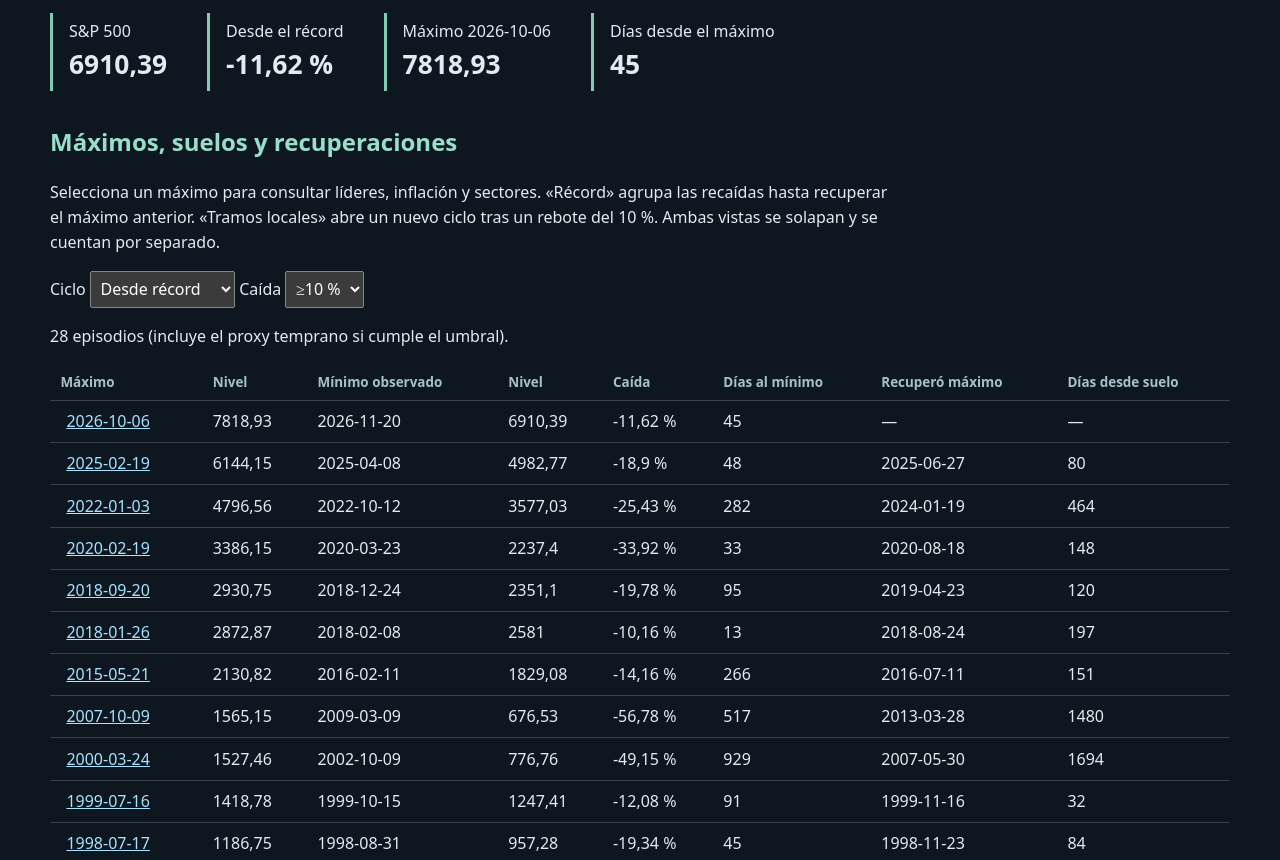
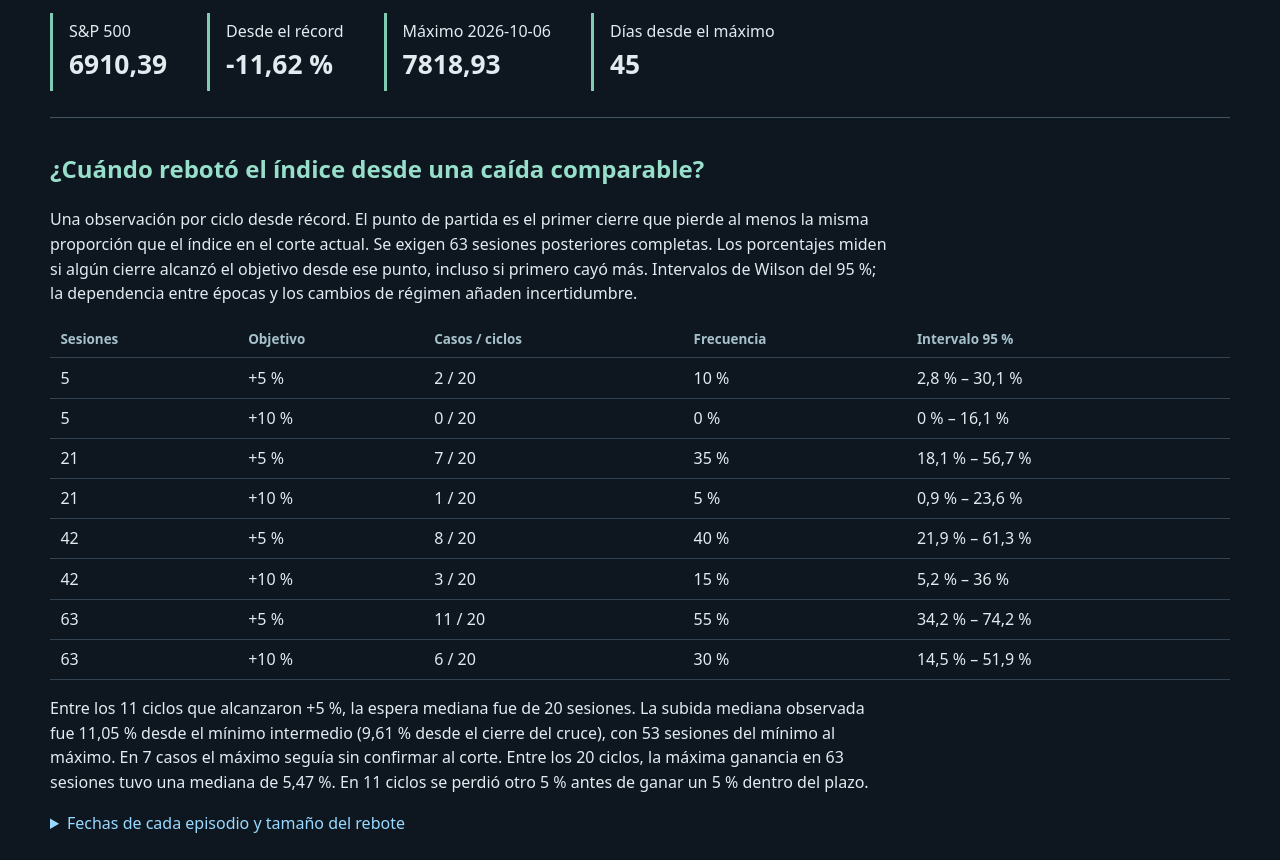
Before and after one commit to Usubillaga/InvestorAce-Tradingdesk, a plain HTML site: page dist/correction_study/index.html in a window 1280 px wide. Shown: the part 386-1246 px from the top of the page. Drawn offline with Linux system fonts and the light colour scheme.

Commit message:
Add bilingual historical rebound frequencies, dates and durations

```diff
--- a/dist/correction_study/index.html
+++ b/dist/correction_study/index.html
@@ -1,8 +1,11 @@
 <!doctype html><html lang="es"><meta charset="utf-8"><meta name="viewport" content="width=device-width, initial-scale=1"><title>Correcciones de EE. UU. desde 1925 · InvestorAce</title>
 <style>
 :root{color-scheme:dark;font:16px/1.55 system-ui;background:#0e1720;color:#e3eaf0}main{max-width:1180px;margin:auto;padding:2vw}h1{font-size:clamp(2rem,6vw,4.2rem);line-height:1.04;max-width:900px}h2{margin-top:2rem;color:#97dfcb}a,summary{color:#99d9ff}strong{color:#fff}.scroll{overflow:auto}table{border-collapse:collapse;width:100%;font-variant-numeric:tabular-nums}th,td{text-align:left;padding:.45rem .65rem;border-bottom:1px solid #334351}th{font-size:.84rem;color:#a6c1cb}p{max-width:92ch}select{font:inherit;padding:.35rem}summary{cursor:pointer}section{border-top:1px solid #415461;margin-top:1.6rem}button{color:#a6e3ff;cursor:pointer;background:transparent;border:0;text-decoration:underline;font:inherit}.cards{display:flex;flex-wrap:wrap;gap:1.5rem}.cards span{border-left:3px solid #80cbb2;padding:.4rem 1rem}.cards b{display:block;font-size:1.65rem}</style>
-<main><a href="../index.html">← Inicio</a><h1>Un siglo de correcciones en la bolsa estadounidense</h1><p id="status" role="status">Cargando las observaciones…</p>
+<main><a href="../index.html">← Inicio</a> · <a hreflang="en" href="en.html">English</a><h1>Un siglo de correcciones en la bolsa estadounidense</h1><p id="status" role="status">Cargando las observaciones…</p>
 <div id="content" hidden><div id="cards" class="cards"></div>
+<section id="rebound"><h2>¿Cuándo rebotó el índice desde una caída comparable?</h2>
+<p>Una observación por ciclo desde récord. El punto de partida es el primer cierre que pierde al menos la misma proporción que el índice en el corte actual. Se exigen 63 sesiones posteriores completas. Los porcentajes miden si algún cierre alcanzó el objetivo desde ese punto, incluso si primero cayó más. Intervalos de Wilson del 95 %; la dependencia entre épocas y los cambios de régimen añaden incertidumbre.</p>
+<div id="chances" class="scroll"></div><p id="estimate"></p><details><summary>Fechas de cada episodio y tamaño del rebote</summary><p>El tramo empieza en el menor cierre entre el cruce y el primer +5 %. Después de alcanzar +5 %, tomamos el máximo hasta el primer retroceso del 5 % desde el máximo de cierre posterior al cruce del objetivo, o hasta la sesión 63. Una confirmación pendiente indica que la ventana acabó antes de observar ese retroceso. Las fechas del mínimo y máximo solo se conocen retrospectivamente.</p><div id="paths" class="scroll"></div></details></section>
 <h2>Máximos, suelos y recuperaciones</h2>
 <p>Selecciona un máximo para consultar líderes, inflación y sectores. «Récord» agrupa las recaídas hasta recuperar el máximo anterior. «Tramos locales» abre un nuevo ciclo tras un rebote del 10 %. Ambas vistas se solapan y se cuentan por separado.</p>
 <label>Ciclo <select id="mode"><option value="récord">Desde récord</option><option value="local">Tramos locales</option></select></label> <label>Caída <select id="severity"><option value="10">≥10 %</option><option value="20">≥20 %</option><option value="30">≥30 %</option></select></label>
@@ -31,9 +34,20 @@ function show(j,r,focus){
  const sectors=Object.keys({...r.sector,...f[1]?.sectors,...f[2]?.sectors});if(sectors.length){const div=line(d,'div','');div.id='industry';div.className='scroll';table('industry',['Industria','Máximo → suelo','12 meses desde máximo','24 meses desde máximo'],sectors.map(s=>[s,pct(r.sector[s]),pct(f[1]?.sectors[s]),pct(f[2]?.sectors[s])]))}
  if(focus){d.focus();d.scrollIntoView({block:'start'})}
 }
-async function load(){const res=await fetch('results.json');if(!res.ok)throw Error();const j=await res.json();el('status').textContent='Cierre de '+j.asof+' · Estados Unidos · Modelo histórico v1';el('content').hidden=false;
+function renderRebounds(j){
+ const r=j.rebounds, en=document.documentElement.lang==='en';
+ const h=en?['Trading sessions','Target','Hits / cycles','Frequency','95% interval']:['Sesiones','Objetivo','Casos / ciclos','Frecuencia','Intervalo 95 %'];
+ table('chances',h,r.bands.map(b=>[b.h,'+'+pct(b.target),b.k+' / '+b.n,pct(100*b.k/b.n),b.ci.map(pct).join(' – ')]));
+ const text=en?
+ `Among the ${r.hit} cycles that reached +5%, the median wait was ${r.wait} sessions. The median observed rise was ${pct(r.size)} from the interim low (${pct(r.gain)} from the crossing close), over ${r.duration} sessions from low to peak. In ${r.censored} cases the peak was still unconfirmed at the cutoff. Across all ${r.events.length} cycles, the median best gain within 63 sessions was ${pct(r.maximum)}. In ${r.downside} cycles a further 5% loss came before a 5% gain within that window.`:
+ `Entre los ${r.hit} ciclos que alcanzaron +5 %, la espera mediana fue de ${r.wait} sesiones. La subida mediana observada fue ${pct(r.size)} desde el mínimo intermedio (${pct(r.gain)} desde el cierre del cruce), con ${r.duration} sesiones del mínimo al máximo. En ${r.censored} casos el máximo seguía sin confirmar al corte. Entre los ${r.events.length} ciclos, la máxima ganancia en 63 sesiones tuvo una mediana de ${pct(r.maximum)}. En ${r.downside} ciclos se perdió otro 5 % antes de ganar un 5 % dentro del plazo.`;
+ el('estimate').textContent=text;
+ table('paths',en?['Previous record','Crossing','First +5%','Interim low','Observed peak','Pullback confirmed','Low to peak','Sessions']:['Récord anterior','Cruce','Primer +5 %','Mínimo intermedio','Máximo observado','Retroceso confirmado','Mínimo a máximo','Sesiones'],r.events.map(e=>[e.previous,e.cross,e.first,e.start,e.peak,e.end,pct(e.rise),e.duration]));
+}
+async function load(){const res=await fetch('results.json');if(!res.ok)throw Error();const j=await res.json();const reboundResponse=await fetch('rebounds.json');if(!reboundResponse.ok)throw Error();j.rebounds=await reboundResponse.json();el('status').textContent='Cierre de '+j.asof+' · Estados Unidos · Modelo histórico v1';el('content').hidden=false;
  for(const [name,value] of [['S&P 500',num(j.last)],['Desde el récord',pct(j.dd)],['Máximo '+j.high[0],num(j.high[1])],['Días desde el máximo',j.days]]){const s=line(el('cards'),'span',name);line(s,'b',value)}
  function paint(){const rows=j.rows.filter(r=>r.mode===el('mode').value&&-r.dd>=+el('severity').value).reverse();el('count').textContent=rows.length+' episodios (incluye el proxy temprano si cumple el umbral).';table('list',['Máximo','Nivel','Mínimo observado','Nivel','Caída','Días al mínimo','Recuperó máximo','Días desde suelo'],rows.map(r=>{const b=document.createElement('button');b.textContent=r.peak;b.onclick=()=>show(j,r,true);return [b,num(r.top),r.low,num(r.bottom),pct(r.dd),r.days,r.recovery,num(days(r.low,r.recovery))]}));show(j,rows[0],false)}
+ renderRebounds(j);
  el('mode').onchange=el('severity').onchange=paint;paint();
  table('analogs',['Máximo anterior','Días al cruce','IPC rezagado','Distancia','Caída final'],j.analog.map(([v,p,d,c,dd])=>[p,d,pct(c),num(v),pct(dd)]));
  const q=j.quality;el('rotation').textContent='30 junio → 20 noviembre: RSP '+pct(q.returns.RSP)+', SPY '+pct(q.returns.SPY)+', QUAL '+pct(q.returns.QUAL)+'. RMW estadounidense hasta '+j.rmw[0]+': '+pct(j.rmw[1])+'.';
--- /dev/null
+++ b/dist/correction_study/rebounds.json
@@ -0,0 +1,351 @@
+{
+  "events": [
+    {
+      "previous": "1929-09-16",
+      "cross": "1929-10-21",
+      "price": 27.73,
+      "five": null,
+      "ten": null,
+      "down": 3,
+      "max63": 1.95
+    },
+    {
+      "previous": "1956-08-03",
+      "cross": "1957-02-06",
+      "price": 43.82,
+      "five": 58,
+      "ten": null,
+      "down": null,
+      "max63": 5.86,
+      "first": "1957-05-01",
+      "start": "1957-02-12",
+      "peak": "1957-05-02",
+      "end": null,
+      "rise": 9.44,
+      "duration": 55,
+      "from_cross": 5.86
+    },
+    {
+      "previous": "1959-08-03",
+      "cross": "1960-03-08",
+      "price": 53.47,
+      "five": 21,
+      "ten": null,
+      "down": null,
+      "max63": 7.41,
+      "first": "1960-04-06",
+      "start": "1960-03-08",
+      "peak": "1960-06-07",
+      "end": null,
+      "rise": 7.41,
+      "duration": 63,
+      "from_cross": 7.41
+    },
+    {
+      "previous": "1961-12-12",
+      "cross": "1962-05-10",
+      "price": 63.57,
+      "five": null,
+      "ten": null,
+      "down": 11,
+      "max63": 1.13
+    },
+    {
+      "previous": "1966-02-09",
+      "cross": "1966-08-01",
+      "price": 82.31,
+      "five": null,
+      "ten": null,
+      "down": 16,
+      "max63": 2.05
+    },
+    {
+      "previous": "1968-11-29",
+      "cross": "1969-07-10",
+      "price": 95.38,
+      "five": null,
+      "ten": null,
+      "down": 11,
+      "max63": 0.57
+    },
+    {
+      "previous": "1973-01-11",
+      "cross": "1973-05-14",
+      "price": 105.9,
+      "five": null,
+      "ten": null,
+      "down": null,
+      "max63": 3.73
+    },
+    {
+      "previous": "1980-11-28",
+      "cross": "1981-08-27",
+      "price": 123.51,
+      "five": null,
+      "ten": null,
+      "down": 14,
+      "max63": 1.04
+    },
+    {
+      "previous": "1983-10-10",
+      "cross": "1984-05-24",
+      "price": 151.23,
+      "five": 49,
+      "ten": 61,
+      "down": null,
+      "max63": 10.98,
+      "first": "1984-08-03",
+      "start": "1984-07-24",
+      "peak": "1984-08-21",
+      "end": null,
+      "rise": 13.54,
+      "duration": 20,
+      "from_cross": 10.98
+    },
+    {
+      "previous": "1987-08-25",
+      "cross": "1987-10-16",
+      "price": 282.7,
+      "five": null,
+      "ten": null,
+      "down": 1,
+      "max63": 0.0
+    },
+    {
+      "previous": "1990-07-16",
+      "cross": "1990-08-21",
+      "price": 321.86,
+      "five": null,
+      "ten": null,
+      "down": 23,
+      "max63": 0.79
+    },
+    {
+      "previous": "1998-07-17",
+      "cross": "1998-08-27",
+      "price": 1042.59,
+      "five": 45,
+      "ten": 59,
+      "down": 2,
+      "max63": 13.97,
+      "first": "1998-10-30",
+      "start": "1998-08-31",
+      "peak": "1998-11-23",
+      "end": null,
+      "rise": 24.12,
+      "duration": 59,
+      "from_cross": 13.97
+    },
+    {
+      "previous": "1999-07-16",
+      "cross": "1999-10-15",
+      "price": 1247.41,
+      "five": 9,
+      "ten": 16,
+      "down": null,
+      "max63": 17.78,
+      "first": "1999-10-28",
+      "start": "1999-10-15",
+      "peak": "1999-12-31",
+      "end": null,
+      "rise": 17.78,
+      "duration": 53,
+      "from_cross": 17.78
+    },
+    {
+      "previous": "2000-03-24",
+      "cross": "2000-10-12",
+      "price": 1329.78,
+      "five": 6,
+      "ten": null,
+      "down": null,
+      "max63": 7.7,
+      "first": "2000-10-20",
+      "start": "2000-10-12",
+      "peak": "2000-11-06",
+      "end": "2000-11-13",
+      "rise": 7.7,
+      "duration": 17,
+      "from_cross": 7.7
+    },
+    {
+      "previous": "2007-10-09",
+      "cross": "2008-01-15",
+      "price": 1380.95,
+      "five": null,
+      "ten": null,
+      "down": 4,
+      "max63": 1.05
+    },
+    {
+      "previous": "2015-05-21",
+      "cross": "2015-08-25",
+      "price": 1867.61,
+      "five": 2,
+      "ten": 42,
+      "down": null,
+      "max63": 12.97,
+      "first": "2015-08-27",
+      "start": "2015-08-25",
+      "peak": "2015-09-16",
+      "end": "2015-09-28",
+      "rise": 6.84,
+      "duration": 15,
+      "from_cross": 6.84
+    },
+    {
+      "previous": "2018-09-20",
+      "cross": "2018-12-17",
+      "price": 2545.94,
+      "five": 29,
+      "ten": 50,
+      "down": 4,
+      "max63": 11.27,
+      "first": "2019-01-30",
+      "start": "2018-12-24",
+      "peak": "2019-03-18",
+      "end": null,
+      "rise": 20.49,
+      "duration": 56,
+      "from_cross": 11.27
+    },
+    {
+      "previous": "2020-02-19",
+      "cross": "2020-02-27",
+      "price": 2978.76,
+      "five": 4,
+      "ten": null,
+      "down": 7,
+      "max63": 5.08,
+      "first": "2020-03-04",
+      "start": "2020-02-28",
+      "peak": "2020-03-04",
+      "end": "2020-03-06",
+      "rise": 5.95,
+      "duration": 3,
+      "from_cross": 5.08
+    },
+    {
+      "previous": "2022-01-03",
+      "cross": "2022-02-23",
+      "price": 4225.5,
+      "five": 17,
+      "ten": null,
+      "down": 52,
+      "max63": 9.61,
+      "first": "2022-03-18",
+      "start": "2022-03-08",
+      "peak": "2022-03-29",
+      "end": "2022-04-12",
+      "rise": 11.05,
+      "duration": 15,
+      "from_cross": 9.61
+    },
+    {
+      "previous": "2025-02-19",
+      "cross": "2025-04-03",
+      "price": 5396.52,
+      "five": 20,
+      "ten": 30,
+      "down": 1,
+      "max63": 16.36,
+      "first": "2025-05-02",
+      "start": "2025-04-08",
+      "peak": "2025-07-03",
+      "end": null,
+      "rise": 26.02,
+      "duration": 59,
+      "from_cross": 16.36
+    }
+  ],
+  "bands": [
+    {
+      "h": 5,
+      "target": 5,
+      "k": 2,
+      "n": 20,
+      "ci": [
+        2.8,
+        30.1
+      ]
+    },
+    {
+      "h": 5,
+      "target": 10,
+      "k": 0,
+      "n": 20,
+      "ci": [
+        0.0,
+        16.1
+      ]
+    },
+    {
+      "h": 21,
+      "target": 5,
+      "k": 7,
+      "n": 20,
+      "ci": [
+        18.1,
+        56.7
+      ]
+    },
+    {
+      "h": 21,
+      "target": 10,
+      "k": 1,
+      "n": 20,
+      "ci": [
+        0.9,
+        23.6
+      ]
+    },
+    {
+      "h": 42,
+      "target": 5,
+      "k": 8,
+      "n": 20,
+      "ci": [
+        21.9,
+        61.3
+      ]
+    },
+    {
+      "h": 42,
+      "target": 10,
+      "k": 3,
+      "n": 20,
+      "ci": [
+        5.2,
+        36.0
+      ]
+    },
+    {
+      "h": 63,
+      "target": 5,
+      "k": 11,
+      "n": 20,
+      "ci": [
+        34.2,
+        74.2
+      ]
+    },
+    {
+      "h": 63,
+      "target": 10,
+      "k": 6,
+      "n": 20,
+      "ci": [
+        14.5,
+        51.9
+      ]
+    }
+  ],
+  "hit": 11,
+  "wait": 20,
+  "size": 11.05,
+  "duration": 53,
+  "gain": 9.61,
+  "censored": 7,
+  "maximum": 5.470000000000001,
+  "downside": 11
+}
```
Also changed, not shown: dist/correction_study/en.html (added, +61 -0 lines), 3 other files.
